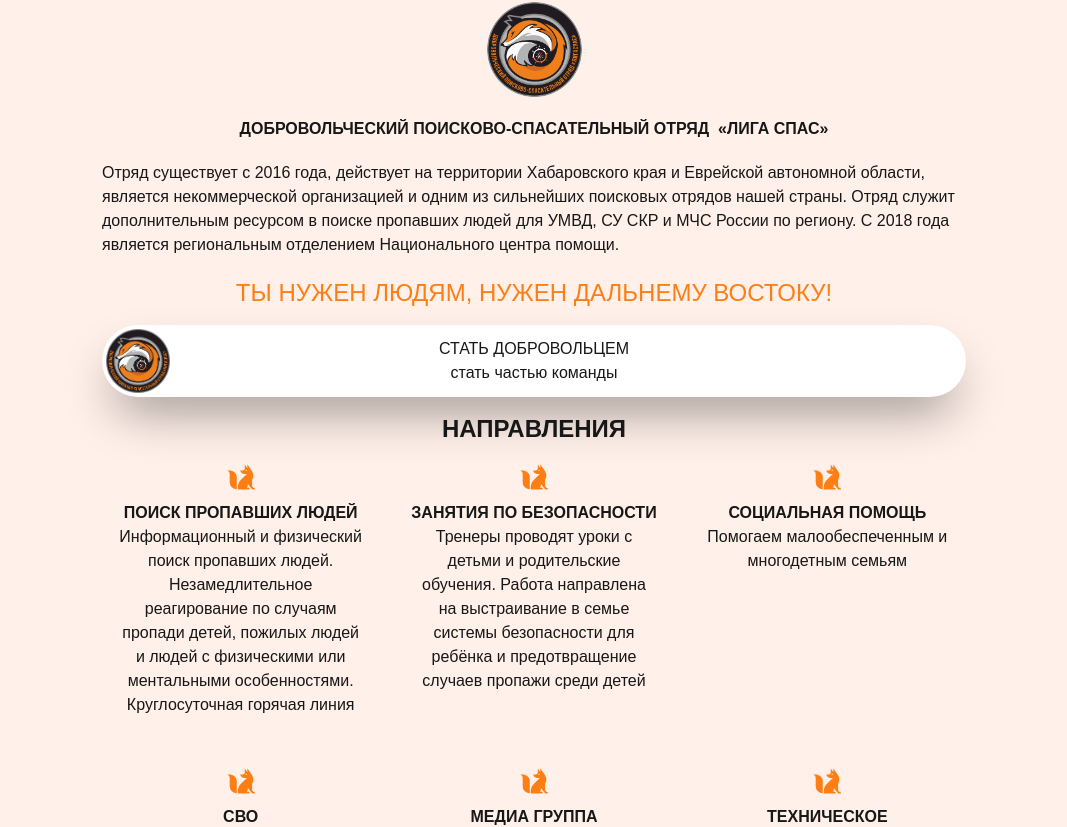
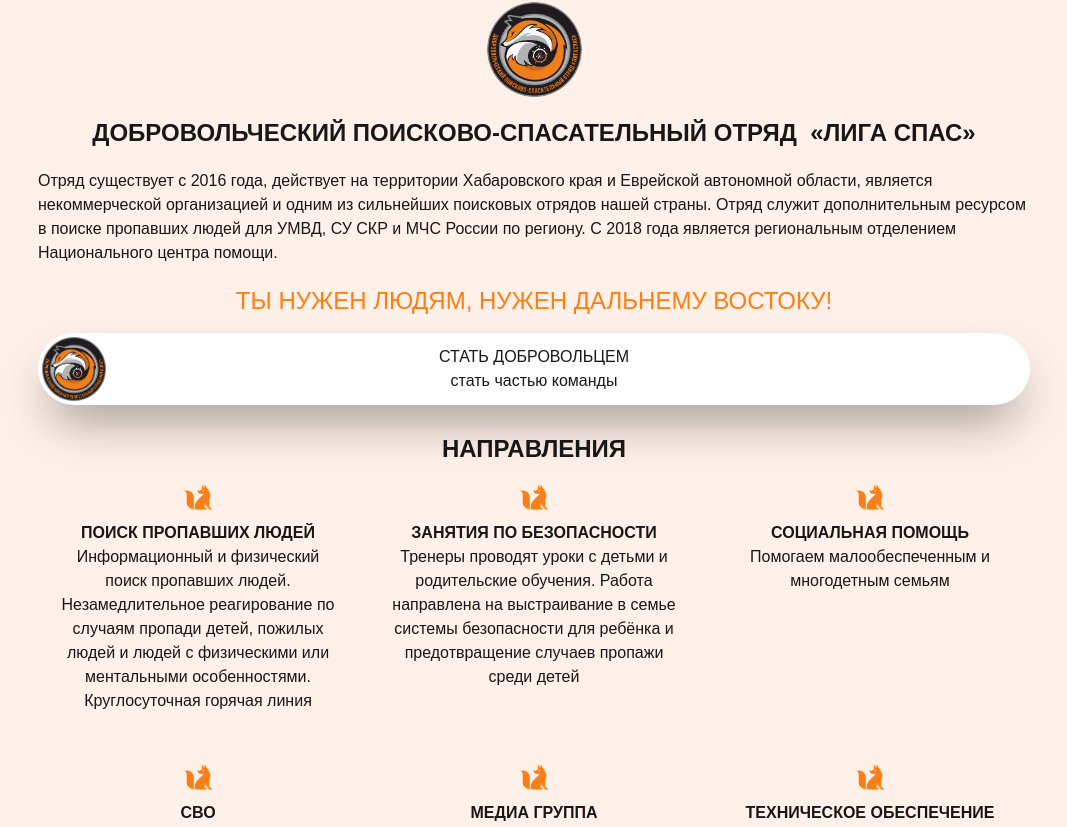
Before and after one commit to Yeminfu/ls-front, a Next.js app: page / in a window 1280 px wide. Shown: the part 82-909 px from the top of the page, without its empty margins (106-1173 px from the left). Built offline with nearby package versions, Linux system fonts and the light colour scheme.

Commit message:
ширина контейнера

```diff
--- a/app/components/body/body.tsx
+++ b/app/components/body/body.tsx
@@ -6,7 +6,7 @@
   return (
     <>
       <main>
-        <div className="max-w-4xl mx-auto px-4 container">
+        <div className="max-w-5xl mx-auto px-4 container">
           <div className="mt-4">
             <button className="rounded-full p-1 cursor-pointer w-full hover:bg-gray-300 bg-white shadow-2xl shadow-black/40 transition-shadow duration-200 hover:shadow-black/50">
               {" "}
@@ -30,8 +30,8 @@
             </button>
           </div>
         </div>
-        <div className="mt-4">
-          <div className="max-w-4xl mx-auto px-4 container">
+        <div className="mt-7">
+          <div className="max-w-5xl mx-auto px-4 container">
             <div className="text-center text-2xl font-bold">НАПРАВЛЕНИЯ</div>
             <div className="grid grid-cols-1 sm:grid-cols-2 lg:grid-cols-3 gap-4">
               {[
@@ -104,7 +104,7 @@
           </div>
         </div>
         <div className="mt-4">
-          <div className="max-w-4xl mx-auto px-4 container">
+          <div className="max-w-5xl mx-auto px-4 container">
             <div className="text-center text-2xl font-bold">НАША КОМАНДА</div>
             <div className="grid grid-cols-1 sm:grid-cols-2 lg:grid-cols-2 gap-4">
               {[
--- a/app/components/header/header.tsx
+++ b/app/components/header/header.tsx
@@ -18,16 +18,16 @@
           />
         </div>
         <div className="mt-5">
-          <div className="max-w-4xl mx-auto px-4 container">
+          <div className="max-w-5xl mx-auto px-4 container">
             <div className="flex items-center justify-center">
-              <h1 className="text-1xl font-bold">
-                ДОБРОВОЛЬЧЕСКИЙ <span>ПОИСКОВО-СПАСАТЕЛЬНЫЙ</span> ОТРЯД ‌ «ЛИГА СПАС»
+              <h1 className="text-2xl font-bold">
+                ДОБРОВОЛЬЧЕСКИЙ <span className="whitespace-nowrap">ПОИСКОВО-СПАСАТЕЛЬНЫЙ</span>{' '}<span className="whitespace-nowrap">ОТРЯД ‌ «ЛИГА СПАС»</span>
               </h1>
             </div>
           </div>
         </div>
         <div className="mt-5">
-          <div className="max-w-4xl mx-auto px-4 container">
+          <div className="max-w-5xl mx-auto px-4 container">
             Отряд существует с 2016 года, действует на территории Хабаровского
             края и Еврейской автономной области, является некоммерческой
             организацией и одним из сильнейших поисковых отрядов нашей страны.
@@ -37,7 +37,7 @@
           </div>
         </div>
         <div className="mt-5">
-          <div className="max-w-4xl mx-auto px-4 container">
+          <div className="max-w-5xl mx-auto px-4 container">
             <div className="flex items-center justify-center">
               <div>
                 <span style={{ color: "#fd7e14" }} className="text-2xl">
--- a/app/components/header/navbar.tsx
+++ b/app/components/header/navbar.tsx
@@ -16,6 +16,8 @@
   return (
     <>
       <nav className="fixed top-0 w-full bg-white shadow-md z-50">
+        <div className=''>
+
         <div className="flex justify-between items-center px-4 h-16">
           {/* Логотип */}
           <Link href="/" className="text-xl font-bold text-orange-500">
@@ -69,6 +71,7 @@
             </div>
           </div>
         )}
+        </div>
       </nav>
       <div className="h-16" />
     </>
```
